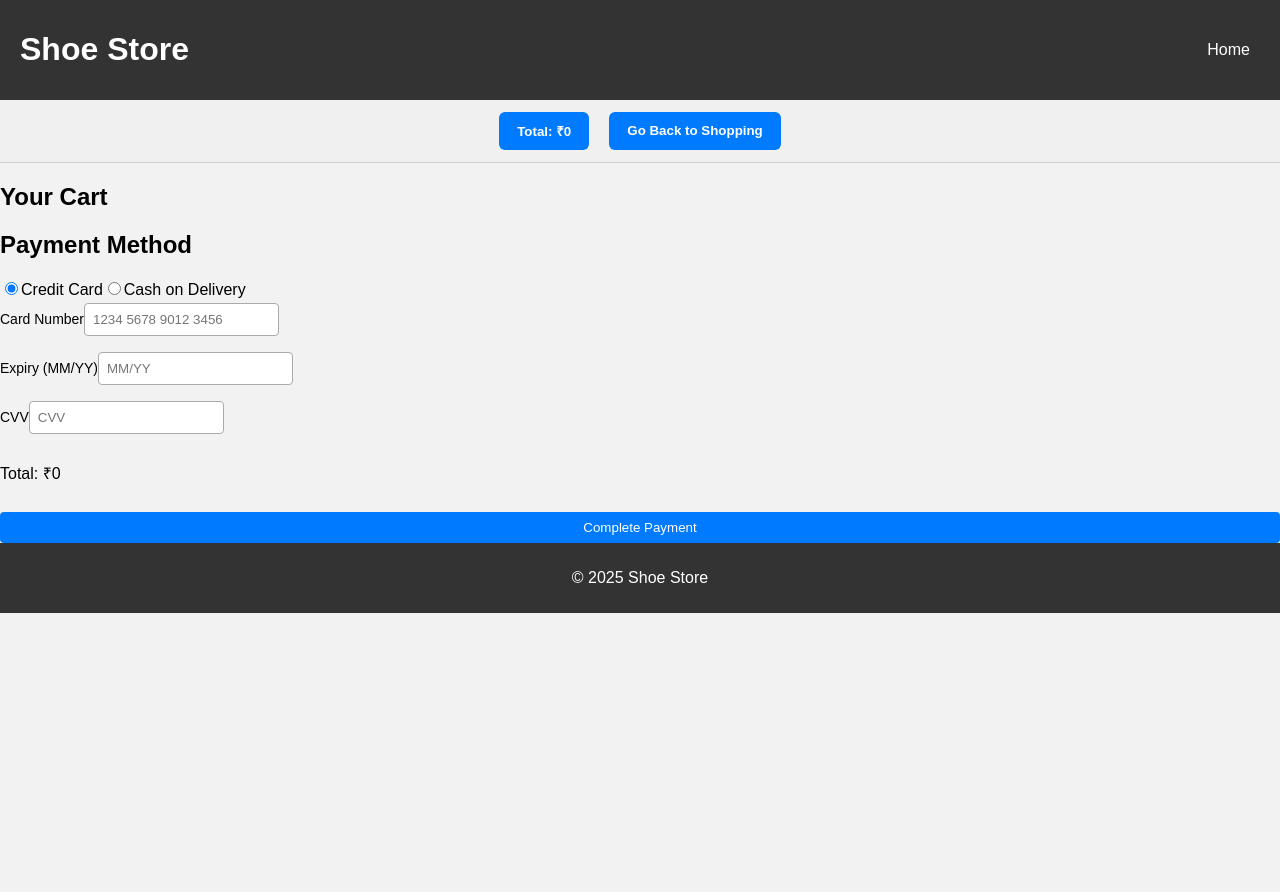
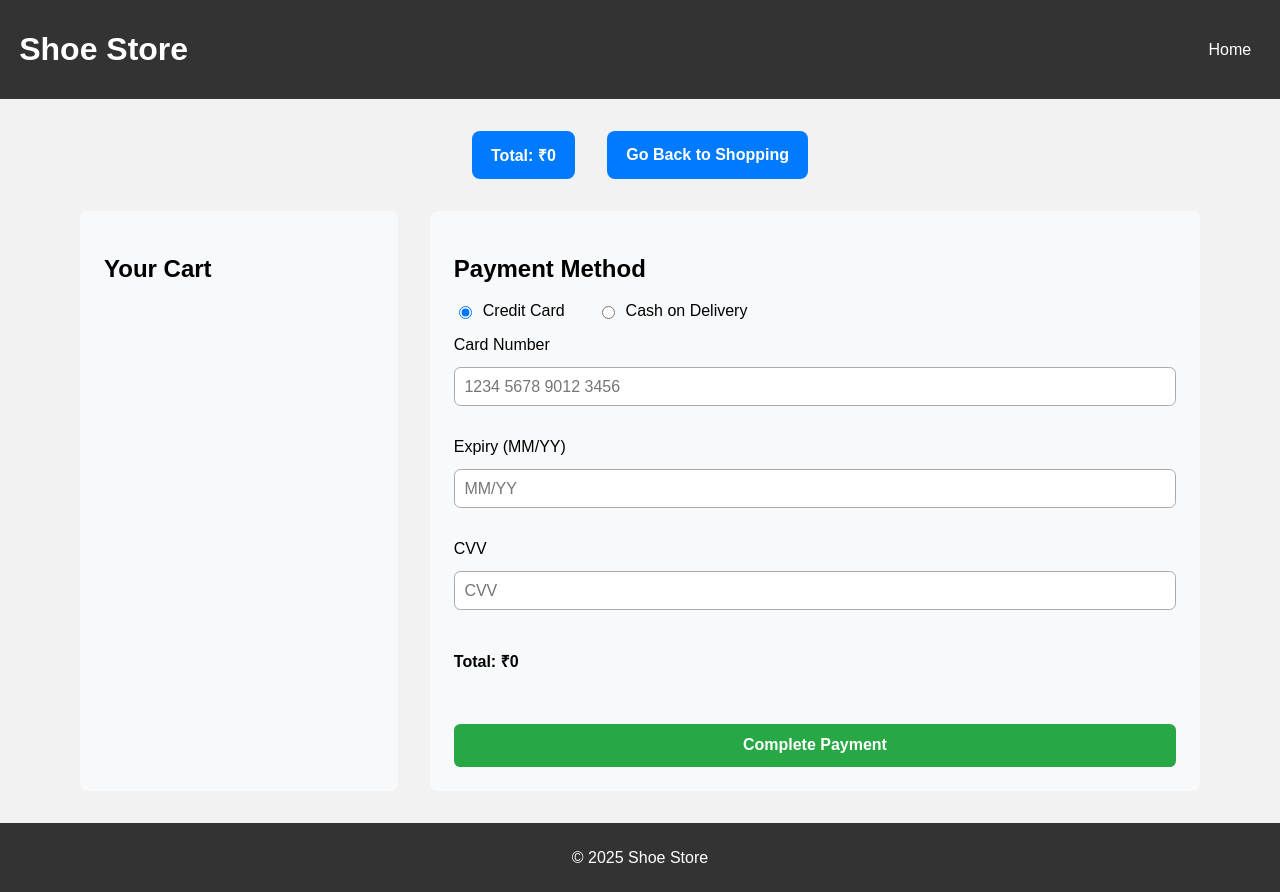
Before and after one commit to jaspreetsinghlearn/jaspreet.assignment5, a React (Create React App) app: page /payment in a window 1280 px wide. Before the commit the page ends 800 px from the top, so only its background shows below. Built offline with nearby package versions, Linux system fonts and the light colour scheme.

Commit message:
Update App.css

```diff
--- a/src/App.css
+++ b/src/App.css
@@ -4,11 +4,10 @@ body {
   background: #f2f2f2;
 }
 
-
 header {
   background: #333;
   color: white;
-  padding: 10px 20px;
+  padding: 0.6rem 1.2rem;
 }
 .header-inner {
   display: flex;
@@ -17,51 +16,49 @@ header {
 }
 nav a {
   color: white;
-  margin: 0 10px;
+  margin: 0 0.6rem;
   text-decoration: none;
 }
 nav a:hover {
   text-decoration: underline;
 }
 header input {
-  padding: 5px;
-  width: 180px;
+  padding: 0.4em;
+  width: 11rem;
 }
-
 
 footer {
   background: #333;
   color: white;
   text-align: center;
-  padding: 10px;
+  padding: 0.6rem;
 }
-
 
 .container {
   display: flex;
   flex-wrap: wrap;
-  padding: 20px;
+  padding: 1.2rem;
 }
 .products {
   flex: 1 1 60%;
   display: flex;
   flex-wrap: wrap;
-  gap: 15px;
+  gap: 1rem;
 }
 .product-card {
   background: white;
-  padding: 15px;
-  border-radius: 6px;
+  padding: 1rem;
+  border-radius: 0.5rem;
   text-align: center;
 }
 .product-card img {
-  width: 150px;
+  width: 9rem;
 }
 .cart-summary {
   flex: 1 1 30%;
   background: white;
-  padding: 15px;
-  border-radius: 6px;
+  padding: 1rem;
+  border-radius: 0.5rem;
   height: fit-content;
 }
 .summary-item {
@@ -69,33 +66,31 @@ footer {
   align-items: center;
 }
 .summary-item img {
-  width: 50px;
-  margin-right: 10px;
+  width: 3rem;
+  margin-right: 0.6rem;
 }
 
-
 .cart-full {
-  padding: 20px;
+  padding: 1.2rem;
 }
 .cart-card {
   background: white;
   display: flex;
   align-items: center;
-  margin-bottom: 15px;
-  padding: 15px;
-  border-radius: 6px;
+  margin-bottom: 1rem;
+  padding: 1rem;
+  border-radius: 0.5rem;
 }
 .cart-card img {
-  width: 100px;
-  margin-right: 15px;
+  width: 6rem;
+  margin-right: 1rem;
 }
 .cart-info {
   flex: 1;
 }
 .qty-control button {
-  margin: 0 5px;
+  margin: 0 0.3em;
 }
-
 
 .payment-page {
   display: flex;
@@ -105,35 +100,33 @@ footer {
 }
 .payment-box {
   background: white;
-  padding: 30px;
-  border-radius: 8px;
-  width: 300px;
+  padding: 2rem;
+  border-radius: 0.6rem;
+  width: 19rem;
 }
 .payment-box input {
   width: 100%;
-  padding: 8px;
-  margin-bottom: 10px;
+  padding: 0.5rem;
+  margin-bottom: 0.6rem;
 }
 .payment-box button {
   width: 100%;
-  padding: 10px;
+  padding: 0.6rem;
 }
-
 
 button {
   background: #007bff;
   color: white;
   border: none;
-  padding: 8px 12px;
-  border-radius: 4px;
+  padding: 0.5em 0.8em;
+  border-radius: 0.3em;
   cursor: pointer;
 }
 button:hover {
   background: #0056b3;
 }
 
-
-@media (max-width: 768px) {
+@media (max-width: 48rem) {
   .container {
     flex-direction: column;
   }
@@ -145,27 +138,24 @@ button:hover {
 .cart-container {
   display: flex;
   flex-wrap: wrap;
-  gap: 20px;
-  margin-top: 20px;
+  gap: 1.2rem;
+  margin-top: 1.2rem;
 }
 
 .cart-card {
-  width: 100%;
-  max-width: 300px;
   background: #ffffff;
-  border-radius: 10px;
-  box-shadow: 0 2px 8px rgba(0,0,0,0.1);
-  padding: 15px;
+  border-radius: 0.6rem;
+  box-shadow: 0 0.2rem 0.5rem rgba(0,0,0,0.1);
+  padding: 1rem;
   display: flex;
-  flex-direction: column;
   align-items: center;
 }
 
 .cart-image {
   width: 100%;
-  height: 180px;
+  height: 11rem;
   object-fit: contain;
-  margin-bottom: 10px;
+  margin-bottom: 0.6rem;
 }
 
 .cart-info {
@@ -173,42 +163,42 @@ button:hover {
 }
 
 .cart-info h3 {
-  font-size: 18px;
-  margin-bottom: 5px;
+  font-size: 1.1rem;
+  margin-bottom: 0.3rem;
 }
 
 .cart-info p {
-  font-size: 16px;
+  font-size: 1rem;
   color: #333;
-  margin-bottom: 10px;
+  margin-bottom: 0.6rem;
 }
 
 .cart-quantity {
   display: flex;
   align-items: center;
   justify-content: center;
-  gap: 10px;
+  gap: 0.6rem;
 }
 
 .cart-quantity button {
   background: #4caf50;
   border: none;
   color: white;
-  padding: 6px 10px;
-  font-size: 16px;
-  border-radius: 4px;
+  padding: 0.4em 0.6em;
+  font-size: 1rem;
+  border-radius: 0.3rem;
   cursor: pointer;
 }
 
 .cart-quantity span {
-  font-size: 16px;
-  padding: 0 5px;
+  font-size: 1rem;
+  padding: 0 0.3rem;
 }
-.button-space button{
-  margin-right: 10px;
+.button-space button {
+  margin-right: 0.6rem;
 }
 
-@media (max-width: 600px) {
+@media (max-width: 37.5rem) {
   .cart-card {
     max-width: 100%;
   }
@@ -217,51 +207,51 @@ button:hover {
 .top-buttons {
   display: flex;
   justify-content: center;
-  margin-top: 20px;
-  gap: 20px;
+  margin-top: 1.2rem;
+  gap: 1.2rem;
 }
 
 .top-btn {
   background: #007bff;
   color: white;
-  padding: 10px 16px;
+  padding: 0.6rem 1rem;
   border: none;
-  border-radius: 6px;
+  border-radius: 0.5rem;
   font-weight: bold;
   cursor: pointer;
 }
 
 .payment-method label {
   display: block;
-  margin-bottom: 12px;
+  margin-bottom: 0.75rem;
   font-weight: 500;
 }
 
 .card-form {
   display: flex;
   flex-direction: column;
-  gap: 12px;
+  gap: 0.75rem;
 }
 
 .card-form label {
-  font-size: 14px;
+  font-size: 0.9rem;
   font-weight: 500;
 }
 
 .card-form input {
-  padding: 8px;
-  margin-top: 4px;
+  padding: 0.6rem;
+  margin-top: 0.3rem;
   border: 1px solid #aaa;
-  border-radius: 4px;
+  border-radius: 0.3rem;
 }
 
 .total-display {
   font-weight: bold;
-  margin-top: 10px;
+  margin-top: 0.6rem;
 }
 
 .cod-box {
-  margin-top: 20px;
+  margin-top: 1.2rem;
 }
 .logo-link {
   text-decoration: none;
@@ -271,67 +261,167 @@ button:hover {
   opacity: 0.8;
 }
 
+/*Wrapper & Top Bar*/
+.payment-wrapper {
+  max-width: 70rem;
+  margin: 0 auto;
+  padding: 2rem;
+}
+
 .payment-top-bar {
-  background-color: #f0f0f0;
-  padding: 12px 20px;
   display: flex;
   justify-content: center;
-  gap: 20px;
-  border-bottom: 1px solid #ccc;
+  gap: 2rem;
+  margin-bottom: 2rem;
 }
 
 .top-btn {
   background-color: #007bff;
-  color: white;
-  padding: 10px 18px;
+  color: #fff;
+  padding: 0.8rem 1.2rem;
+  font-size: 1rem;
   border: none;
-  border-radius: 6px;
-  font-weight: bold;
+  border-radius: 0.5rem;
+  font-weight: 600;
   cursor: pointer;
 }
+
 .top-btn:hover {
   background-color: #0056b3;
 }
 
-
-.payment-method {
+/*Row with 2 Columns*/
+.payment-row {
   display: flex;
-  gap: 25px;
-  margin: 20px 0;
+  gap: 2rem;
   flex-wrap: wrap;
 }
 
-.radio-option {
+/* Left Column: Cart Items */
+.cart-column {
+  flex: auto;
+  background-color: #f8f9fa;
+  padding: 1.5rem;
+  border-radius: 0.5rem;
+}
+
+.cart-card {
+  display: flex;
+  margin-bottom: 1.2rem;
+  background-color: #fff;
+  padding: 1rem;
+  border-radius: 0.4rem;
+  border: 1px solid #dee2e6;
+  align-items: center;
+}
+
+.cart-card img {
+  width: 4.5rem;
+  height: 4.5rem;
+  object-fit: cover;
+  border-radius: 0.3rem;
+}
+
+.item-name {
+  font-size: 1rem;
+  font-weight: 600;
+  margin-bottom: 0.2rem;
+}
+
+.item-detail,
+.item-total {
+  font-size: 0.9rem;
+  color: #555;
+}
+
+/* Right Column: Payment Form*/
+.form-column {
+  flex: 1 1 50%;
+  background-color: #f8f9fa;
+  padding: 1.5rem;
+  border-radius: 0.5rem;
+}
+
+.payment-options {
+  display: flex;
+  gap: 2rem;
+  margin: 1rem 0;
+}
+
+.radio-label {
   display: flex;
   align-items: center;
-  gap: 8px;
-  font-weight: 500;
+  gap: 0.5rem;
+  font-size: 1rem;
 }
-
 
 .card-form {
   display: flex;
   flex-direction: column;
-  gap: 12px;
+  gap: 1rem;
+  margin-top: 1rem;
 }
 
 .card-form label {
-  font-size: 14px;
+  font-size: 1rem;
   font-weight: 500;
+  display: flex;
+  flex-direction: column;
+  gap: 0.5rem;
+  margin-bottom: 1rem;
 }
 
 .card-form input {
-  padding: 8px;
-  margin-top: 4px;
-  border: 1px solid #aaa;
-  border-radius: 4px;
+  padding: 0.6rem;
+  font-size: 1rem;
+  border-radius: 0.4rem;
+  margin-top: 0.3rem;
 }
 
-.total-display {
+.card-form button,
+.cod-box button {
+  margin-top: 1.2rem;
+  padding: 0.8rem;
+  background-color: #28a745;
+  color: white;
+  font-size: 1rem;
+  font-weight: 600;
+  border: none;
+  border-radius: 0.4rem;
+  cursor: pointer;
+}
+
+.card-form button:hover,
+.cod-box button:hover {
+  background-color: #218838;
+}
+
+.form-total {
   font-weight: bold;
-  margin-top: 10px;
+  font-size: 1rem;
+  margin-top: 0.5rem;
 }
 
 .cod-box {
-  margin-top: 20px;
+  background: white;
+  padding: 1rem;
+  border-radius: 0.4rem;
+  margin-top: 1rem;
+  border: 1px solid #dee2e6;
 }
+
+/* Responsive  */
+@media (max-width: 48em) {
+  .payment-row {
+    flex-direction: column;
+  }
+
+  .cart-column,
+  .form-column {
+    flex: 1 1 100%;
+  }
+
+  .cart-card {
+    flex-direction: row;
+  }
+}
```
